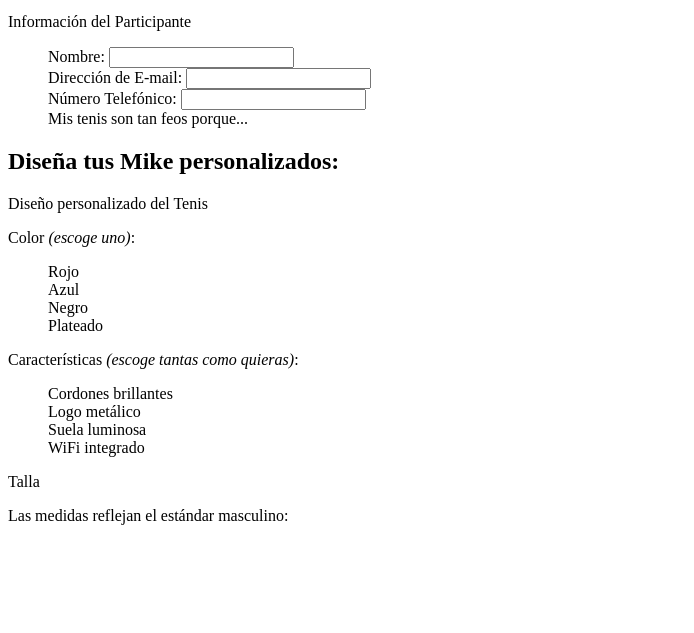
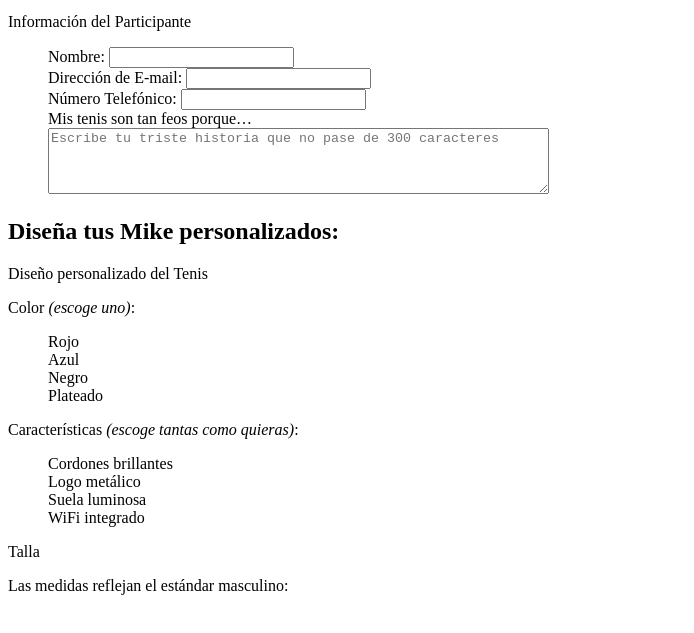
Before and after one commit to CrisWolf0/hweb, a plain HTML site: page practicas/p09/formulario.html in a window 1280 px wide. Shown: the part 137-770 px from the top of the page, without its empty margins (0-694 px from the left). Drawn offline with Linux system fonts and the light colour scheme.

Commit message:
Se agrega el apartado de textarea

```diff
--- a/practicas/p09/formulario.html
+++ b/practicas/p09/formulario.html
@@ -24,7 +24,9 @@
     <li>Nombre: <input type="text" name="name"></li>
     <li>Dirección de E-mail: <input type="email" name="email"></li>
     <li>Número Telefónico: <input type="tel" name="phone"></li>
-    <li>Mis tenis son tan feos porque...</li>
+    <li> Mis tenis son tan feos porque…<br>
+    <textarea name="story" rows="4" cols="60" maxlength="300"
+    placeholder="Escribe tu triste historia que no pase de 300 caracteres"></textarea></li>
     </ul>
 
     <h2>Diseña tus Mike personalizados:</h2>
```
